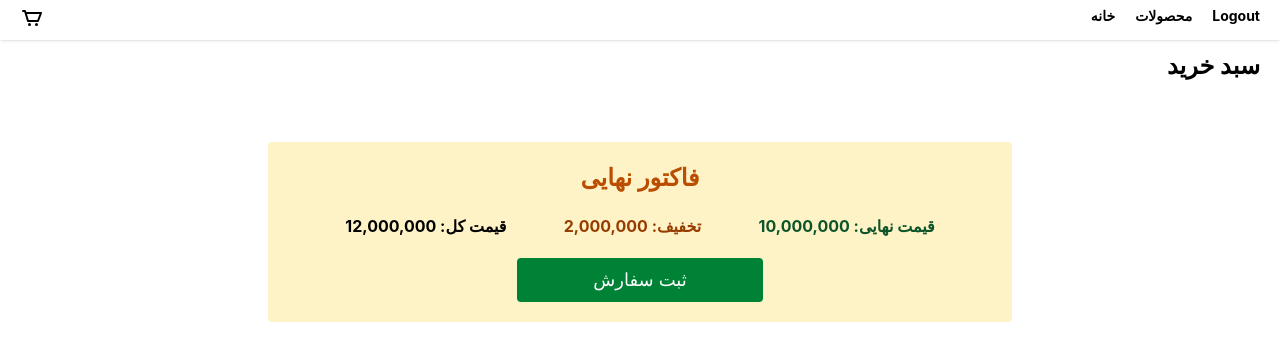
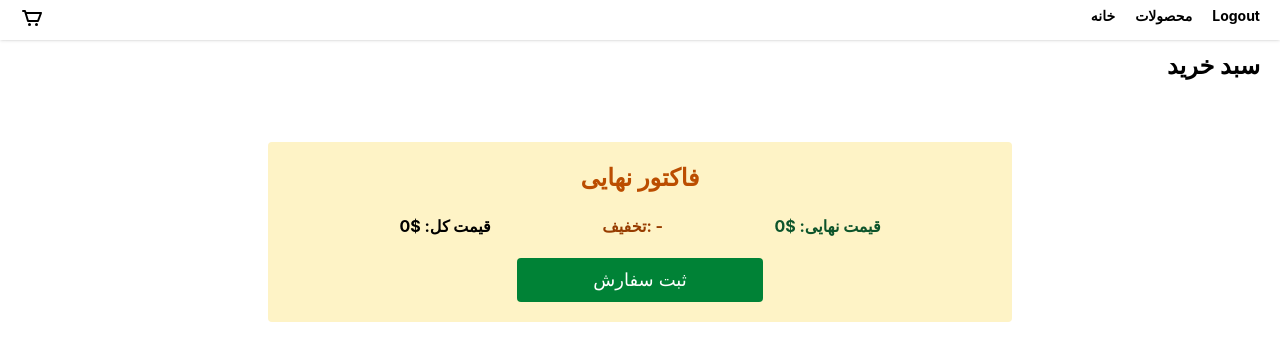
Before and after one commit to AriaG1t/shopping-site, a React (Vite) app: page /cart in a window 1280 px wide. Both pictures are taken after typing "name@example.com", "Sample123" into the empty fields and a click on the button "Submit". Shown: the top 360 px of the page. Built offline with nearby package versions, Linux system fonts and the light colour scheme.

Commit message:
dynamic price

```diff
--- a/src/components/Login/Login.jsx
+++ b/src/components/Login/Login.jsx
@@ -1,10 +1,10 @@
-import React from "react";
+import React, { useEffect } from "react";
 import Container from "../Container/Container";
 import { useAppContext } from "../../../context/AppContext";
 
 function Login() {
 
-    const {handleLogin, setIsOpen} = useAppContext()
+    const {handleLogin, setIsOpen, setIsLogin} = useAppContext()
 
     return (
         <Container>
--- a/src/components/Modal/Modal.jsx
+++ b/src/components/Modal/Modal.jsx
@@ -13,7 +13,6 @@ function Modal(){
     const hideModal = () => {
         setIsOpen(false)
     }
-    console.log(mode);
 
     return(
         <div onClick={hideModal} className="flex justify-center items-center fixed w-screen h-screen top-0 left-0 z-99 opbg2">
--- a/src/pages/Cart/Cart.jsx
+++ b/src/pages/Cart/Cart.jsx
@@ -1,12 +1,37 @@
-import React from "react";
+import React, { useEffect, useState } from "react";
 import Container from "../../components/Container/Container";
 import CartItem from "../../components/CartItem/CartItem";
 import { useAppContext } from "../../../context/AppContext";
+import { getProduct } from "../../../services/api";
 
 function Cart(){
 
     const {cartItems} = useAppContext()
 
+    const [items, setItems] = useState([])
+
+    useEffect(() => {
+        const getCartProducts = async () => {
+            const result = await Promise.all(
+                cartItems.map(item => getProduct(item.id))
+            )
+            setItems(result)
+        }
+
+        getCartProducts()
+    },[cartItems])
+
+    const priceSum = items.reduce((total, item) => {
+       const itemQty = cartItems.find(i => item.id == i.id)
+
+       if(!itemQty){
+        return total
+       }
+
+       const fullPrice = item.price * itemQty.qty
+
+       return total = total + fullPrice
+    },0)
 
     return(
         <Container>
@@ -23,9 +48,9 @@ function Cart(){
                     فاکتور نهایی
                 </h2>
                 <div className="my-5 flex justify-evenly sm:flex-row flex-col">
-                    <p className="text-base font-bold">قیمت کل: 12,000,000</p>
-                    <p className="text-base text-amber-800 font-bold sm:my-0 my-4">تخفیف: 2,000,000</p>
-                    <p className="text-base font-bold text-green-900">قیمت نهایی: 10,000,000</p>
+                    <p className="text-base font-bold">قیمت کل: ${priceSum}</p>
+                    <p className="text-base text-amber-800 font-bold sm:my-0 my-4">تخفیف: -</p>
+                    <p className="text-base font-bold text-green-900">قیمت نهایی: ${priceSum}</p>
                 </div>
                 <button className="text-lg py-2 cursor-pointer anim lg:w-[35%] sm:w-[50%] w-[80%] rounded bg-green-700 hover:scale-105 text-white">ثبت سفارش</button>
             </div>
--- a/src/pages/Store/Store.jsx
+++ b/src/pages/Store/Store.jsx
@@ -37,7 +37,7 @@ function Store(){
         searchData = ""
     }
     else {
-        products.filter((item) =>{
+        products.map((item) =>{
             const lower2 = item.category.toLowerCase()
             const lower = item.title.toLowerCase()
             if (lower.includes(inputText) || lower2.includes(inputText)){
```
Also changed, not shown: context/AppContext.jsx (line endings or trailing spaces).
